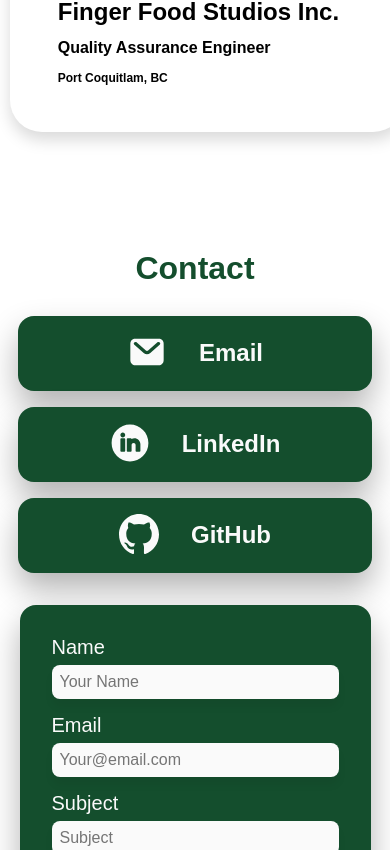
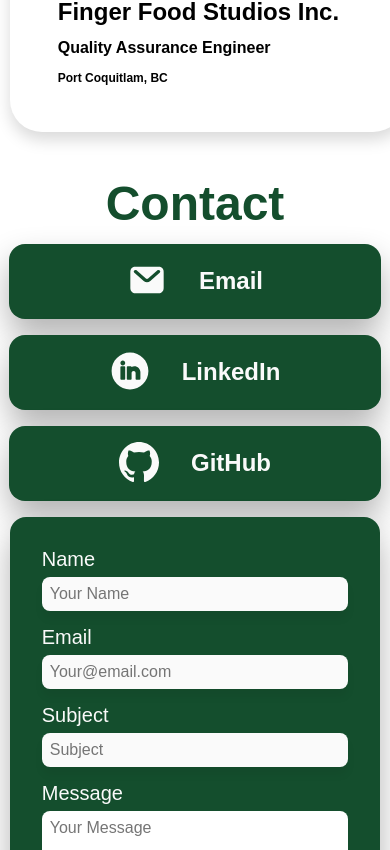
Before and after one commit to hellsten/jessicahellsten-website, a React (Vite) app: page / in a window 390 px wide. Shown: the part 8054-8904 px from the top of the page. Built offline with nearby package versions, Linux system fonts and the light colour scheme; a web font is replaced by a local one.

Commit message:
Fixed Contact responsiveness

```diff
--- a/src/components/Contact/Contact.scss
+++ b/src/components/Contact/Contact.scss
@@ -5,16 +5,23 @@
   display: flex;
   justify-content: center;
   margin: 0 auto;
-  width: 90vw;
+  width: 70%;
+  padding: 7rem 5rem;
   border-radius: 2rem;
+  @include small-desktop{
+    margin: 0 auto;
+    padding: 5rem 4rem;
+    width: 70%;
+  }
   @include tablet {
     margin: 0 auto;
-    width: 100vw;
+    padding: 6rem 3rem;
+    width: 90%;
   }
   @include mobile {
-    padding: 1rem 0rem;
-    margin: 2rem 0;
-    width: auto;
+    padding: 3rem 0;
+    margin: auto;
+    width: 95%;
   }
   &__container {
     display: flex;
@@ -22,17 +29,8 @@
     justify-content: center;
     border-radius: 2rem;
     // box-shadow: 0 1rem 2rem rgba(0, 0, 0, 0.15);
-    padding: 4rem 0;
-    width: 96%;
-    @include small-desktop {
-      width: 93%;
-    }
-    @include tablet {
-      width: 70%;
-    }
-    @include mobile{
-        width: 90vw;
-    }
+    padding: 0;
+    width: 100%;
   }
   &__header {
     display: flex;
@@ -42,14 +40,18 @@
     font-size: 4rem;
     font-weight: 700;
     color: $green-color-primary;
-    padding-bottom: 4rem;
+    padding: 0 0 3rem;
+    @include small-desktop{
+      font-size: 3.5rem;
+      padding: 0 0 2rem;
+    }
     @include tablet {
-      font-size: 3rem;
-      padding: 1rem 0 3rem;
+      font-size: 4em;
+      padding: 0 0 3rem;
     }
     @include mobile {
-      font-size: 2rem;
-      padding: 0.5rem 0 2rem;
+      font-size: 3rem;
+      padding: 0 0 1rem;
     }
   }
   &__card {
@@ -58,6 +60,9 @@
     gap: 2rem;
     @include tablet {
       flex-direction: column;
+    }
+    @include mobile{
+      gap: 1rem;
     }
     &-other {
       display: flex;
@@ -90,6 +95,7 @@
       &:hover {
         background-color: $green-color-secondary;
         transform: scale(1.02);
+        cursor: pointer;
       }
       &-text {
         color: $color-white;
@@ -161,7 +167,8 @@
         &:hover {
           color: $color-white;
           background-color: $green-color-secondary;
-          transform: scale(1.1);
+          transform: scale(1.07);
+          cursor: pointer;
         }
       }
     }
```
